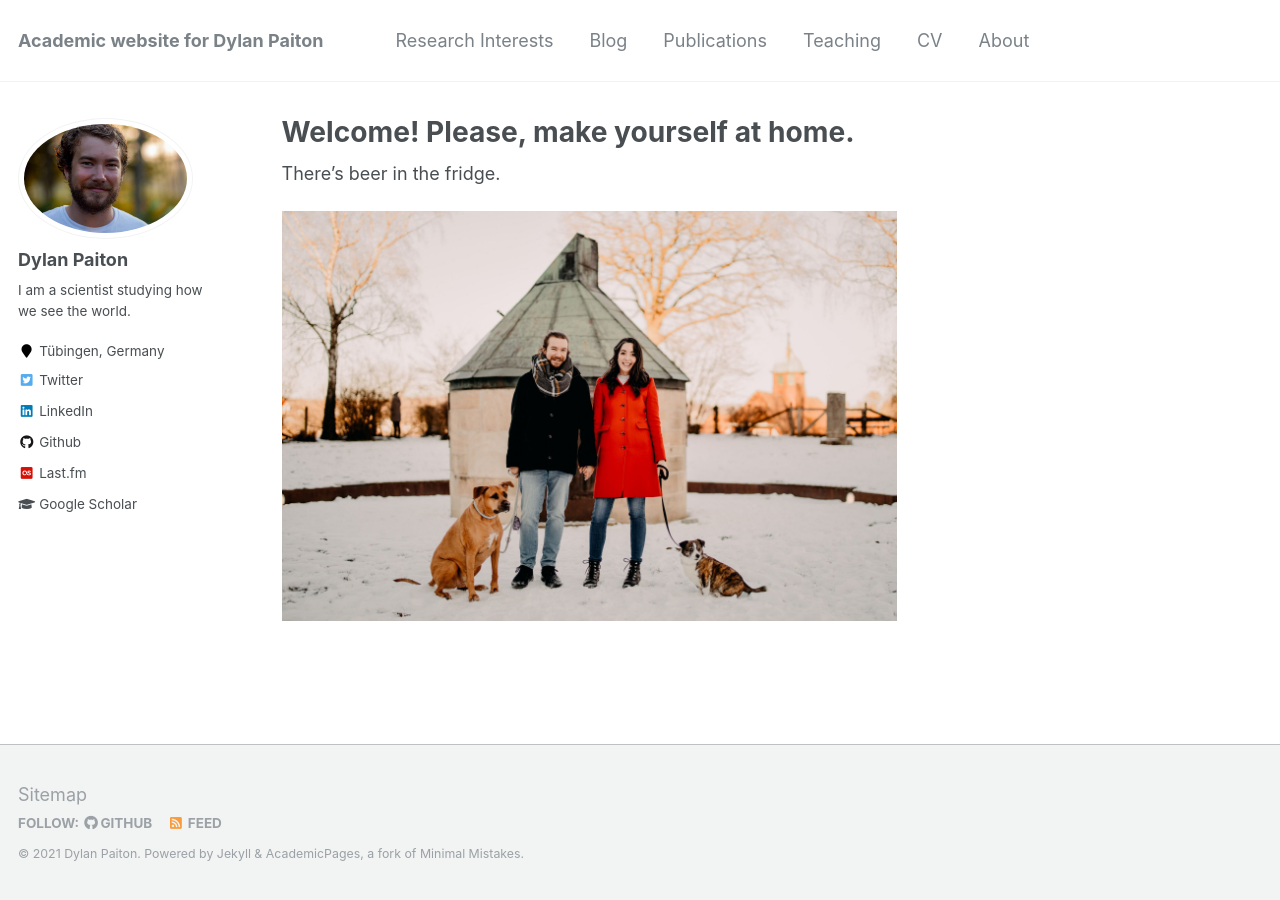
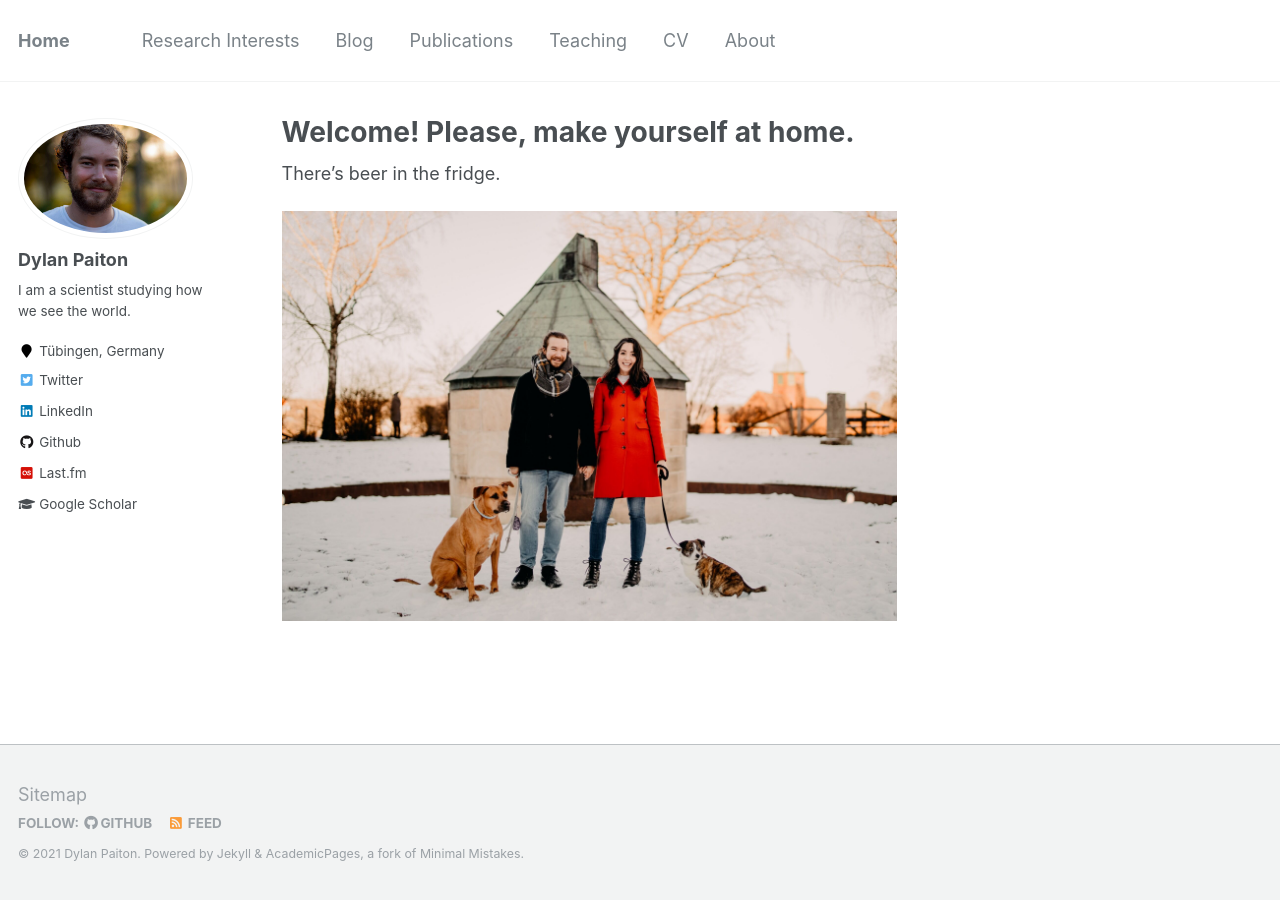
Before and after one commit to dpaiton/dpaiton.github.io, a Jekyll site: the page built from _pages/about.md, in a window 1280 px wide. Built offline with Jekyll 4.4.1, drawn with Linux system fonts in a browser that asks for light colours.

Commit message:
less redundant title

```diff
--- a/_config.yml
+++ b/_config.yml
@@ -7,7 +7,7 @@
 
 # Site Settings
 locale                   : "en-US"
-title                    : "Academic website for Dylan Paiton"
+title                    : "Home"
 title_separator          : "-"
 name                     : &name "Dylan Paiton"
 description              : &description "(he/him/his)"
```
